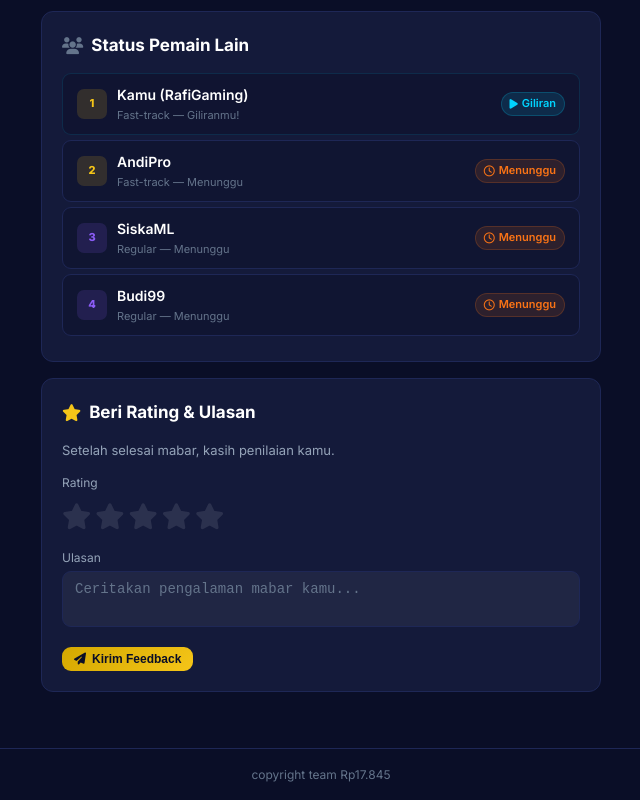
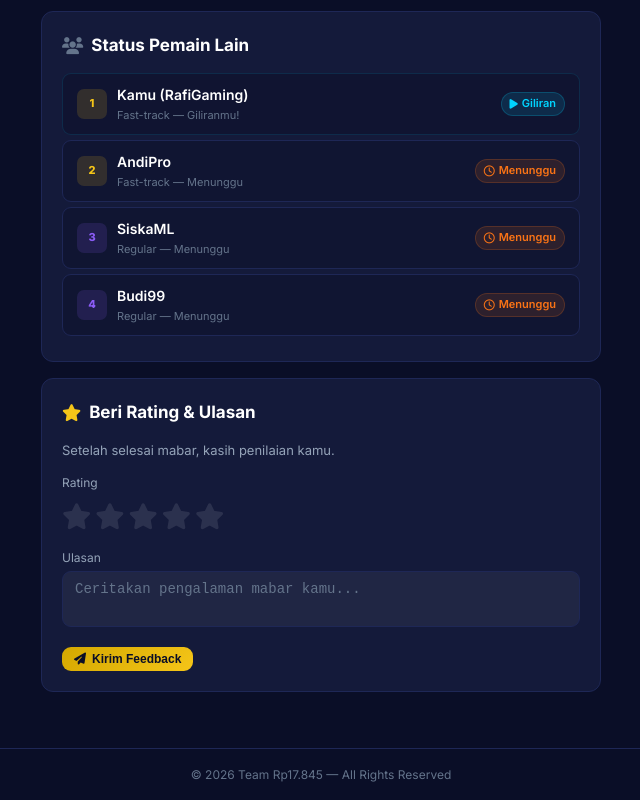
Before and after one commit to fzrilsh/MabarOps, a plain HTML site: page customer-portal.html in a window 1280 px wide. Shown: the part 765-1565 px from the top of the page, without its empty margins (319-959 px from the left). Drawn offline with Linux system fonts and the light colour scheme.

Commit message:
fix: standardize copyright notice in footer across all pages

```diff
--- a/customer-portal.html
+++ b/customer-portal.html
@@ -126,7 +126,7 @@
   </div>
 </div>
 
-<div class="footer">copyright team Rp17.845</div>
+<div class="footer">© 2026 Team Rp17.845 — All Rights Reserved</div>
 
 <script src="js/app.js"></script>
 <script>initStars('starRating');</script>
```
Also changed, not shown: index.html (+1 -1 lines), moderator-dashboard.html (+1 -1 lines), streamer-dashboard.html (+1 -1 lines).
